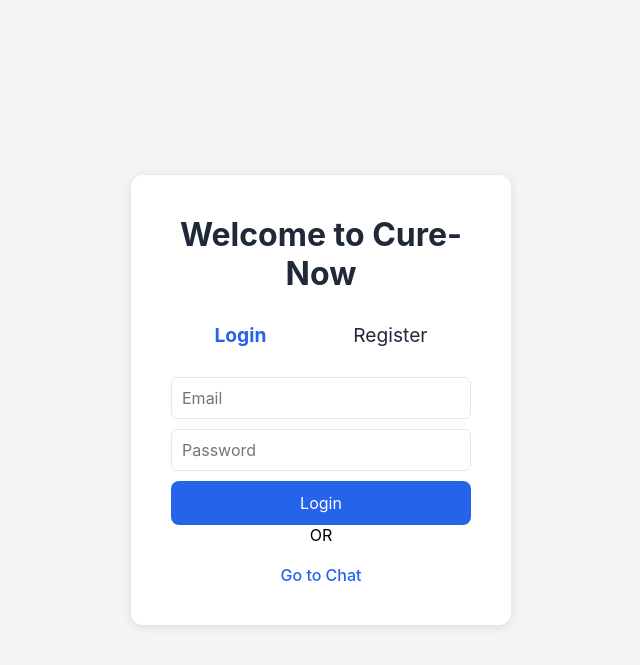
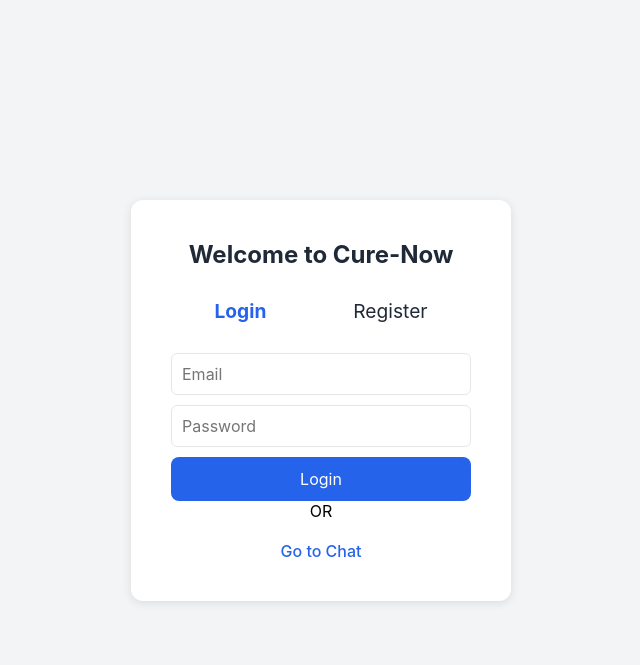
Before and after one commit to Dadiya-Harsh/Cure-Now, a Flask app: page / in a window 1280 px wide. Shown: the top 665 px of the page, without its empty margins (319-959 px from the left). Run offline with Flask 3, Linux system fonts and the light colour scheme; some libraries are stand-ins or nearby versions.

Commit message:
`Refactor index.html template to improve ui and show project title in 1 line..`

```diff
--- a/backend/app/templates/index.html
+++ b/backend/app/templates/index.html
@@ -45,8 +45,11 @@
 
       .auth-container h1 {
         color: var(--text-color);
-        font-size: 2rem;
+        font-size: 1.5rem;
         margin-bottom: 20px;
+        white-space: nowrap; /* Prevents the heading from wrapping */
+        overflow: hidden; /* Ensures no overflow */
+        text-overflow: ellipsis; /* Adds ellipsis if text overflows */
       }
 
       .auth-tabs {
@@ -268,7 +271,7 @@
           })
           .then((data) => {
             if (data.message == "Login successful!") {
-            //   console.log("Response status:", res.status); // Check if the server is responding properly
+              //   console.log("Response status:", res.status); // Check if the server is responding properly
 
               console.log("Token: ", data.token);
               localStorage.setItem("userToken", data.token);
```
